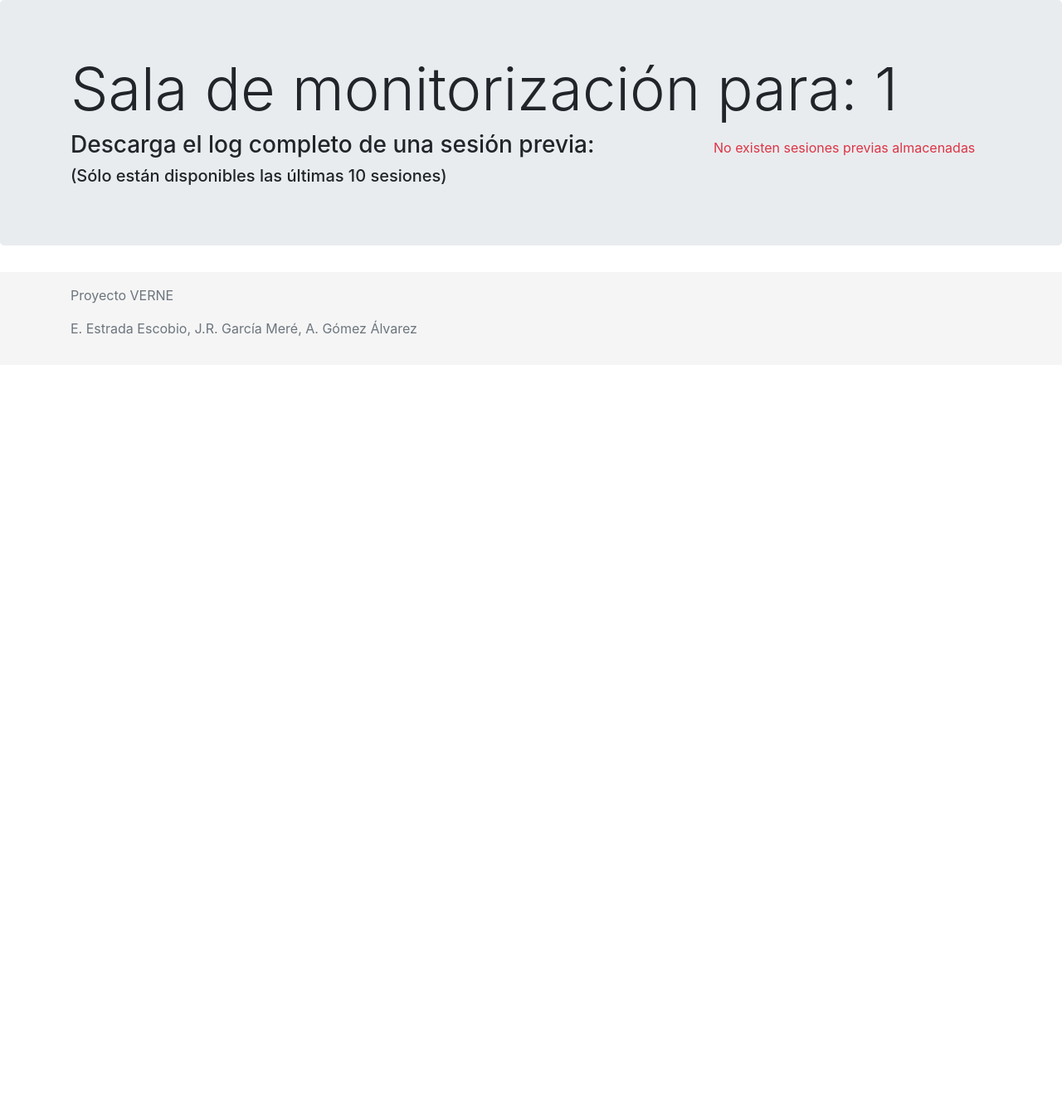
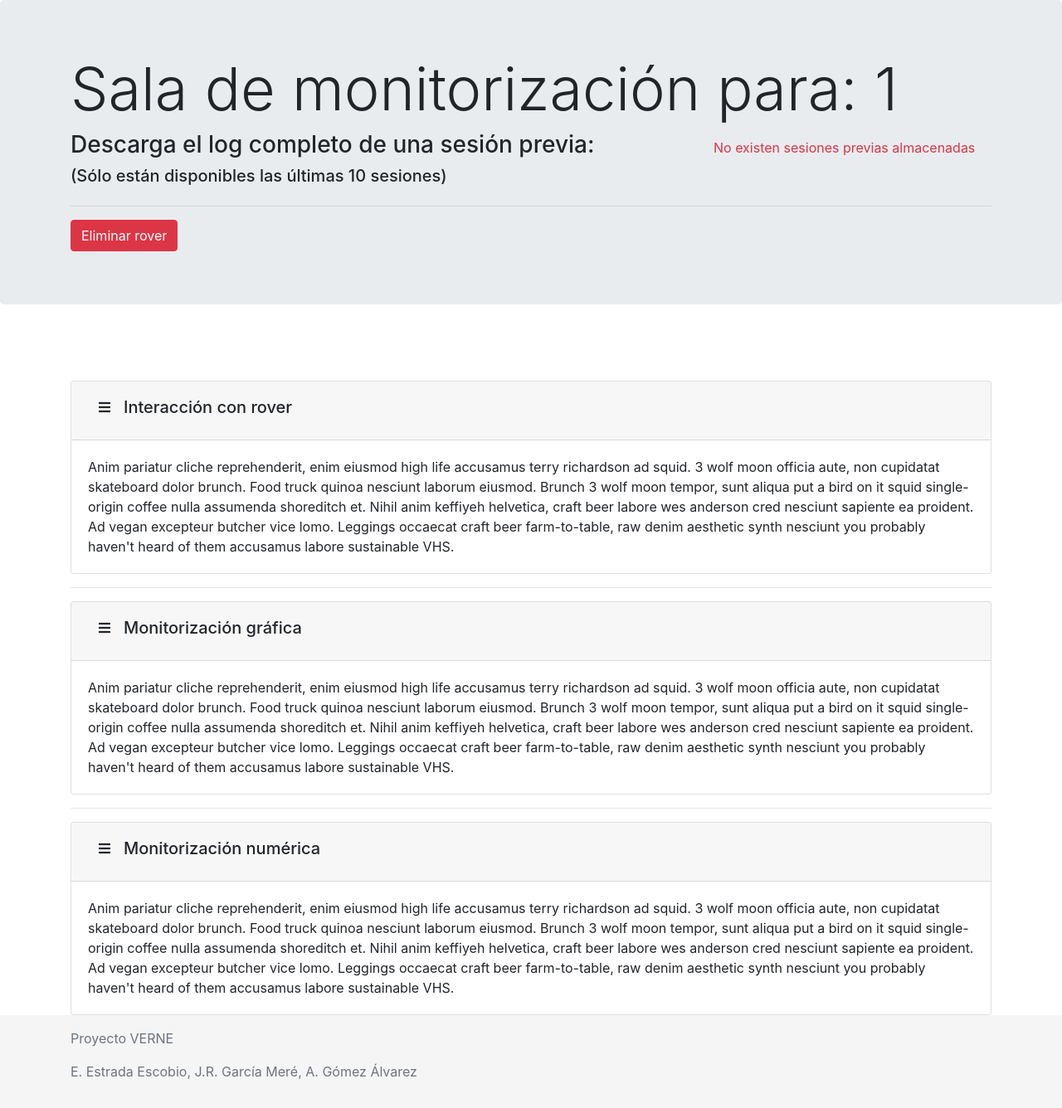
Before and after one commit to Arce11/verneServer, a Django app: page /monitor/1/ in a window 1280 px wide. Shown: the whole page at 83% size. Before the commit the page ends 405 px from the top, so only its background shows below. Run offline with Django 3.2, Linux system fonts and the light colour scheme; tables that the repository leaves empty hold one stand-in row (values such as "Sample post"); data that the repository does not hold is empty; some libraries are stand-ins or nearby versions.

Commit message:
Añadido botón de borrado a monitor.html, con su javascript asociado en monitor.js. Añadidas secciones desplegables a monitor.html, por ahora sin relleno útil.

```diff
--- /dev/null
+++ b/mainApp/static/mainApp/monitor.js
@@ -0,0 +1,9 @@
+function delete_rover(rover_id){
+    if (confirm("¿Estás seguro de querer eliminar el rover " + rover_id + " y todos sus datos almacenados?")){
+        fetch('/api/rover/' + rover_id + '/', {
+            method: 'delete'
+        }).then();
+        window.location.href = "/";
+
+    }
+}
--- a/mainApp/templates/mainApp/monitor.html
+++ b/mainApp/templates/mainApp/monitor.html
@@ -7,6 +7,8 @@
     <title>Monitorización</title>
     <script src="https://code.jquery.com/jquery-3.5.1.min.js"
             integrity="sha256-9/aliU8dGd2tb6OSsuzixeV4y/faTqgFtohetphbbj0=" crossorigin="anonymous"></script>
+    <link rel="stylesheet" href="https://use.fontawesome.com/releases/v5.3.1/css/all.css"
+      integrity="sha384-mzrmE5qonljUremFsqc01SB46JvROS7bZs3IO2EmfFsd15uHvIt+Y8vEf7N7fWAU" crossorigin="anonymous">
     <link rel="stylesheet" type="text/css" href="{% static 'mainApp/monitor.css' %}">
 
 
@@ -16,12 +18,20 @@
     <script src="https://cdn.jsdelivr.net/npm/bootstrap@4.5.3/dist/js/bootstrap.bundle.min.js"
             integrity="sha384-ho+j7jyWK8fNQe+A12Hb8AhRq26LrZ/JpcUGGOn+Y7RsweNrtN/tE3MoK7ZeZDyx"
             crossorigin="anonymous"></script>
+
+    {# CONSTANTS #}
+    <script>
+        var rover_id = '{{ rover_id }}';
+    </script>
+    <script src="{% static 'mainApp/monitor.js' %}"></script>
+
 </head>
 <body>
 <header>
 
 </header>
 <main role="main">
+    {# Page header #}
     <div class="jumbotron">
         <div class="container">
             <h1 class="display-3">Sala de monitorización para: {{ rover_id }}</h1>
@@ -49,11 +59,69 @@
                         {% endif %}
                     </div>
                 </div>
+                <div class="container">
+                    <hr/>
+                    <button class="btn btn-danger" id="deleteButton" onclick="delete_rover(rover_id)"> Eliminar rover</button>
+                </div>
+            </div>
+        </div>
+    </div>
+
+    {# Page collapsibles #}
+    <div class="container">
+        {#    --------------------- SECTION ONE: Embedded page ------------------------- #}
+        <div class="card">
+            <div class="card-header" id="headingOne">
+                <div class="mb-0">
+                    <a class="btn" data-toggle="collapse" href="#collapseOne" role="button" aria-expanded="true" aria-controls="collapseOne">
+                        <i class="fas fa-bars float-left mt-1"></i><h5 class="float-right mx-3">Interacción con rover</h5>
+                    </a>
+                </div>
+            </div>
+
+            <div id="collapseOne" class="collapse show" aria-labelledby="headingOne">
+                <div class="card-body">
+                    Anim pariatur cliche reprehenderit, enim eiusmod high life accusamus terry richardson ad squid. 3 wolf moon officia aute, non cupidatat skateboard dolor brunch. Food truck quinoa nesciunt laborum eiusmod. Brunch 3 wolf moon tempor, sunt aliqua put a bird on it squid single-origin coffee nulla assumenda shoreditch et. Nihil anim keffiyeh helvetica, craft beer labore wes anderson cred nesciunt sapiente ea proident. Ad vegan excepteur butcher vice lomo. Leggings occaecat craft beer farm-to-table, raw denim aesthetic synth nesciunt you probably haven't heard of them accusamus labore sustainable VHS.
+                </div>
+            </div>
+        </div>
+
+        {#    --------------------- SECTION TWO: Graphs  ------------------------- #}
+        <hr/>
+        <div class="card">
+            <div class="card-header" id="headingTwo">
+                <div class="mb-0">
+                    <a class="btn collapsed" data-toggle="collapse" href="#collapseTwo" aria-expanded="false" aria-controls="collapseTwo">
+                        <i class="fas fa-bars float-left mt-1"></i><h5 class="float-right mx-3">Monitorización gráfica</h5>
+                    </a>
+                </div>
+            </div>
+            <div id="collapseTwo" class="collapse show" aria-labelledby="headingTwo">
+                <div class="card-body">
+                    Anim pariatur cliche reprehenderit, enim eiusmod high life accusamus terry richardson ad squid. 3 wolf moon officia aute, non cupidatat skateboard dolor brunch. Food truck quinoa nesciunt laborum eiusmod. Brunch 3 wolf moon tempor, sunt aliqua put a bird on it squid single-origin coffee nulla assumenda shoreditch et. Nihil anim keffiyeh helvetica, craft beer labore wes anderson cred nesciunt sapiente ea proident. Ad vegan excepteur butcher vice lomo. Leggings occaecat craft beer farm-to-table, raw denim aesthetic synth nesciunt you probably haven't heard of them accusamus labore sustainable VHS.
+                </div>
+            </div>
+        </div>
+        {#    --------------------- SECTION THREE: Raw data ------------------------- #}
+        <hr/>
+        <div class="card">
+            <div class="card-header" id="headingThree">
+                <div class="mb-0">
+                    <a class="btn collapsed" data-toggle="collapse" href="#collapseThree" aria-expanded="false" aria-controls="collapseThree">
+                        <i class="fas fa-bars float-left mt-1"></i><h5 class="float-right mx-3">Monitorización numérica</h5>
+                    </a>
+                </div>
+            </div>
+            <div id="collapseThree" class="collapse show" aria-labelledby="headingThree">
+                <div class="card-body">
+                    Anim pariatur cliche reprehenderit, enim eiusmod high life accusamus terry richardson ad squid. 3 wolf moon officia aute, non cupidatat skateboard dolor brunch. Food truck quinoa nesciunt laborum eiusmod. Brunch 3 wolf moon tempor, sunt aliqua put a bird on it squid single-origin coffee nulla assumenda shoreditch et. Nihil anim keffiyeh helvetica, craft beer labore wes anderson cred nesciunt sapiente ea proident. Ad vegan excepteur butcher vice lomo. Leggings occaecat craft beer farm-to-table, raw denim aesthetic synth nesciunt you probably haven't heard of them accusamus labore sustainable VHS.
+                </div>
             </div>
         </div>
     </div>
 
 </main>
+
 
 <footer class="footer mt-auto py-3">
     <div class="container">
--- a/mainApp/views.py
+++ b/mainApp/views.py
@@ -16,7 +16,7 @@ def index(request):
 
 def monitor(request, rover_id):
     try:
-        rover = Rover.objects.get(rover_id=rover_id)
+        rover = Rover.objects.get(rover_id=rover_id)  # Only to check if it exists
         session_list = Session.objects.filter(rover_id=rover_id).order_by("-start_time")[:10]
         file_list = [{"filename": s.log_filename, "url": s.log.url} for s in session_list]
         return render(request, 'mainApp/monitor.html', context={'rover_id': rover_id, 'file_list': file_list})
```
